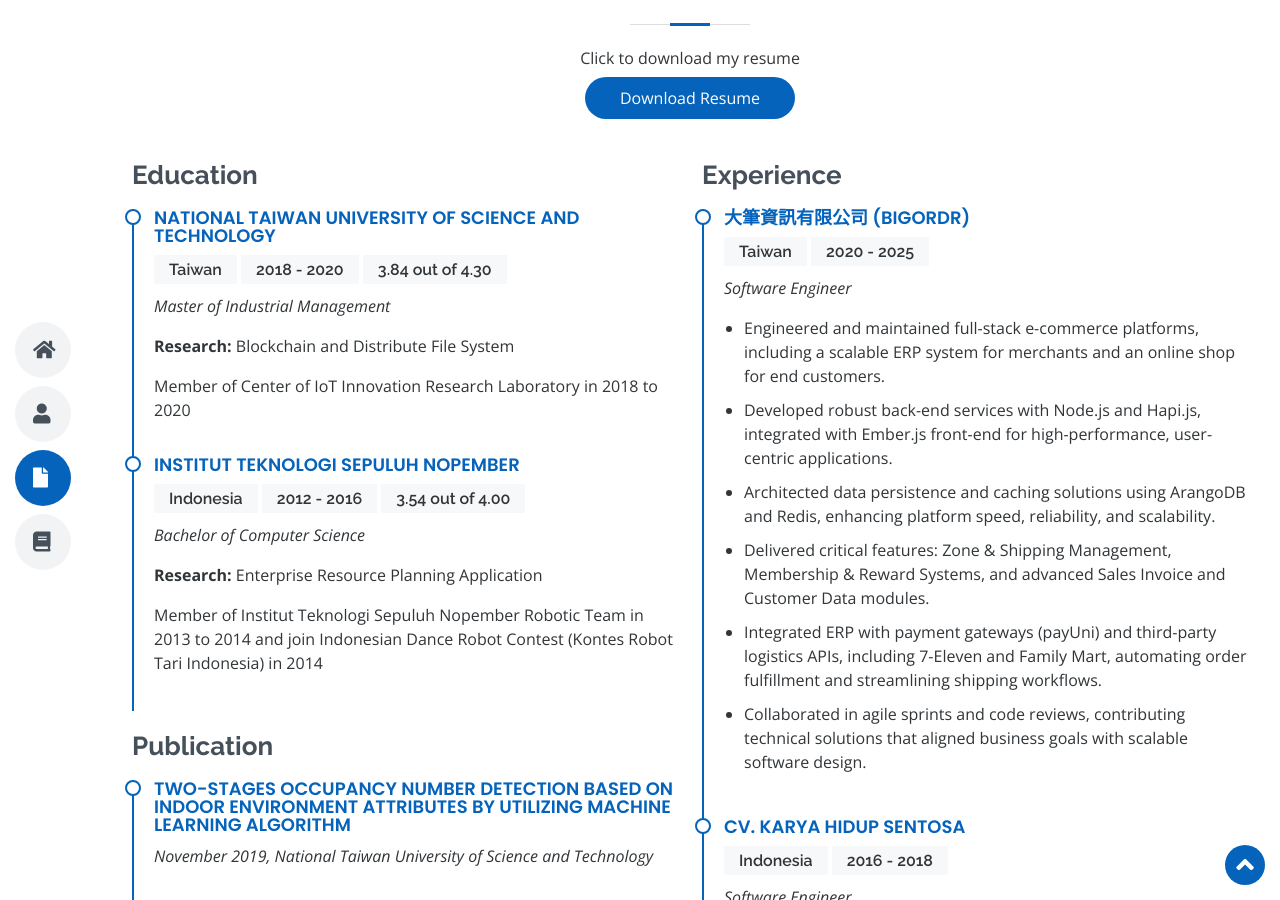
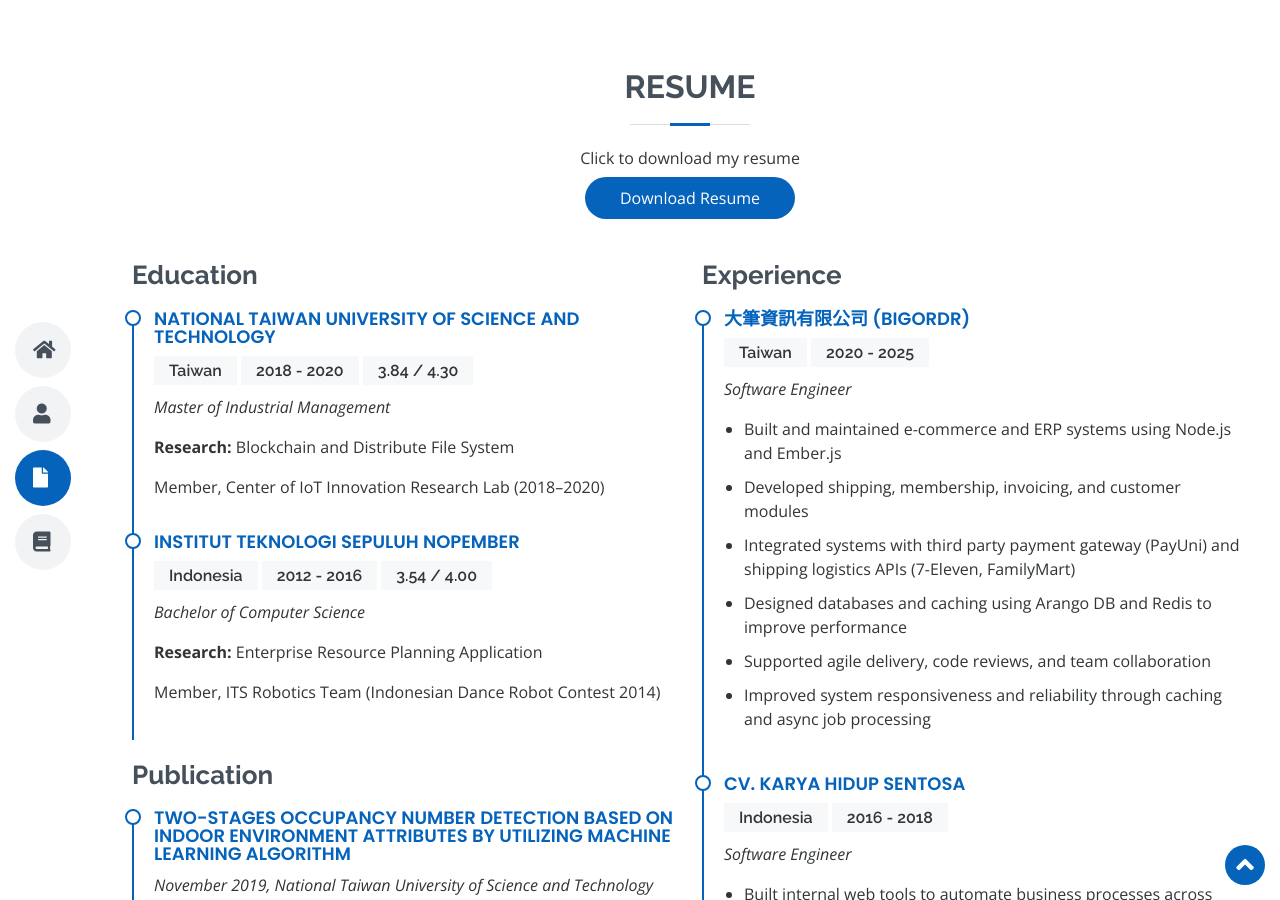
Before and after one commit to chryspii/me, a Jekyll site: the page built from index.markdown, in a window 1280 px wide and 900 px high, scrolled down 2634 px. Built offline with Jekyll 4.4.1, drawn with Linux system fonts in a browser that asks for light colours; nearby versions of some CDN libraries; some of the changed text lies outside the part shown.

Commit message:
Update resume, skills, and experiences

```diff
--- a/_data/info.yml
+++ b/_data/info.yml
@@ -4,4 +4,4 @@
 email: 'vicky.chryst@gmail.com'
 city: 'Jakarta, Indonesia'
 nationality: 'Indonesia'
-summary: ""
+summary: "Software Engineer with 5 years of experience building scalable web application across Taiwan and Indonesia. Strong in API design, backend architecture, data modeling, and cloud deployments. Passionate about solving business problems through clean code, automation, and system integration."
--- a/_data/resume.yml
+++ b/_data/resume.yml
@@ -3,15 +3,15 @@
     years: 2018 - 2020
     location: Taiwan
     school: National Taiwan University of Science and Technology
-    description: "Member of Center of IoT Innovation Research Laboratory in 2018 to 2020"
-    gpa: 3.84 out of 4.30
+    description: "Member, Center of IoT Innovation Research Lab (2018–2020)"
+    gpa: 3.84 / 4.30
     research: Blockchain and Distribute File System
   - degree: Bachelor of Computer Science
     years: 2012 - 2016
     location: Indonesia
     school: Institut Teknologi Sepuluh Nopember
-    description: "Member of Institut Teknologi Sepuluh Nopember Robotic Team in 2013 to 2014 and join Indonesian Dance Robot Contest (Kontes Robot Tari Indonesia) in 2014"
-    gpa: 3.54 out of 4.00
+    description: "Member, ITS Robotics Team (Indonesian Dance Robot Contest 2014)"
+    gpa: 3.54 / 4.00
     research: Enterprise Resource Planning Application
 experiences:
   - title: Software Engineer
@@ -19,21 +19,21 @@
     location: Taiwan
     company: 大筆資訊有限公司 (BigOrdr)
     descriptions:
-      - Engineered and maintained full-stack e-commerce platforms, including a scalable ERP system for merchants and an online shop for end customers.
-      - Developed robust back-end services with Node.js and Hapi.js, integrated with Ember.js front-end for high-performance, user-centric applications.
-      - Architected data persistence and caching solutions using ArangoDB and Redis, enhancing platform speed, reliability, and scalability.
-      - "Delivered critical features: Zone & Shipping Management, Membership & Reward Systems, and advanced Sales Invoice and Customer Data modules."
-      - Integrated ERP with payment gateways (payUni) and third-party logistics APIs, including 7-Eleven and Family Mart, automating order fulfillment and streamlining shipping workflows.
-      - Collaborated in agile sprints and code reviews, contributing technical solutions that aligned business goals with scalable software design.
+      - Built and maintained e-commerce and ERP systems using Node.js and Ember.js
+      - Developed shipping, membership, invoicing, and customer modules
+      - Integrated systems with third party payment gateway (PayUni) and shipping logistics APIs (7-Eleven, FamilyMart)
+      - Designed databases and caching using Arango DB and Redis to improve performance
+      - Supported agile delivery, code reviews, and team collaboration
+      - Improved system responsiveness and reliability through caching and async job processing
   - title: Software Engineer
     years: 2016 - 2018
     location: Indonesia
     company: CV. Karya Hidup Sentosa
     descriptions:
-      - Designed and developed web applications to automate and accelerate core business processes across multiple departments.
-      - Built server-side systems with PHP and CodeIgniter, integrating with PostgreSQL and Oracle databases for robust, scalable solutions.
-      - Connected custom applications with Oracle ERP to streamline specialized business workflows and improve data consistency.
-      - Delivered solutions that increased operational efficiency, automated manual processes, and enhanced company-wide system reliability.
+      - Built internal web tools to automate business processes across departments
+      - Developed backend services using PHP and PostgreSQL integrated with Oracle ERP
+      - Improved data accuracy and efficiency by replacing manual workflows
+      - Helped streamline company-wide operations through custom web applications
 publications:
   - title: Two-Stages Occupancy Number Detection Based on Indoor Environment Attributes by Utilizing Machine Learning Algorithm
     url: https://ieeexplore.ieee.org/abstract/document/9066241
--- a/_data/skills.yml
+++ b/_data/skills.yml
@@ -1,6 +1,6 @@
 summary: 'I’m a software engineer specializing in JavaScript application development, with additional experience across various programming languages. My key programming skills include:'
 list:
-  - name: Javascript
+  - name: Javascript and Typescript
     icon: fab fa-js-square
     inCompanyExperience: 0
     inProjectExperience: 0
```
Also changed, not shown: 1 other file.
